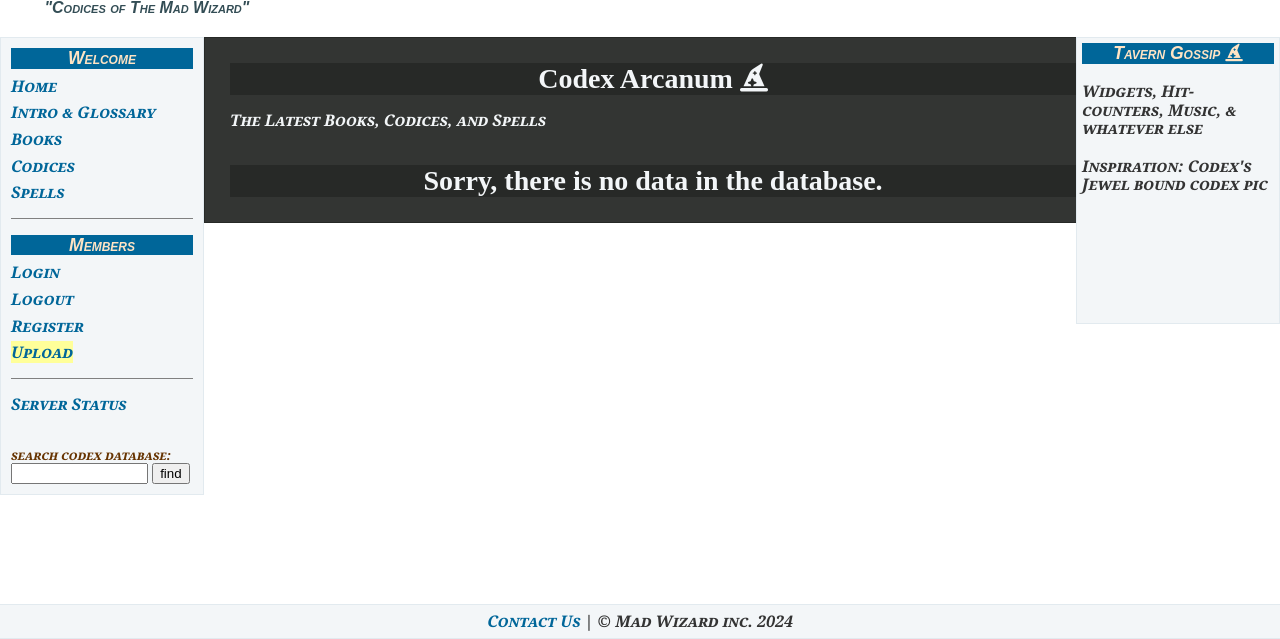
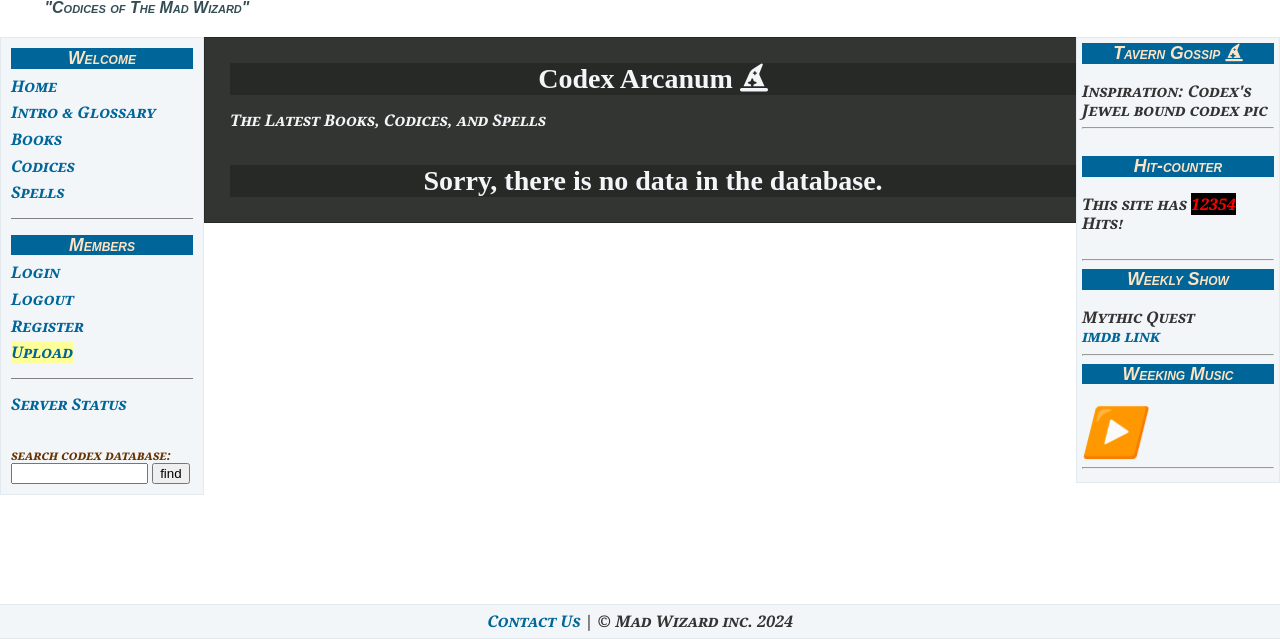
Before and after one commit to jmckirdy/Codex-Arcanum, a PHP site: page / in a window 1280 px wide. Shown: the part 161-800 px from the top of the page. Run offline with PHP 8.4, Linux system fonts and the light colour scheme; data that the repository does not hold is empty; some libraries are stand-ins or nearby versions.

Commit message:
modified `news` container to make some static things appear in it.

```diff
--- /dev/null
+++ b/library/startMusic.js
@@ -0,0 +1,9 @@
+function playMusic() {
+    const audioElement = document.getElementById("startMusic");
+    audioElement.play();
+
+    // When the audio ends, restart playback
+    audioElement.addEventListener('ended', function() {
+        audioElement.play();
+    });
+}
--- a/news.inc.php
+++ b/news.inc.php
@@ -1,24 +1,35 @@
+<style>
+    #hits {
+        color: red;
+        background-color: black;
+    }
+</style>
+
 <h3>Tavern Gossip <i class="fa-solid fa-hat-wizard"></i></h3>
-<br>Widgets, Hit-counters, Music, & whatever else<br>
+
 <br>Inspiration: Codex's Jewel bound codex pic
+<hr>
+
 <br>
+<h3>Hit-counter</h3>
+<br>This site has <span id="hits">12354</span> Hits!
+<br><br><hr>
+
+<h3>Weekly Show</h3>
 <?php
-
-// require_once('library/login.php');
-// $con = login();
-$con = mysqli_connect("localhost", "test", "test", "recipes") or die('Could not connect to server');
+$variable = 'Mythic Quest';
+echo "<br>$variable";
+?><br>
+<a href="https://www.imdb.com/title/tt8879940/">imdb link</a>
 
 
-$query = "SELECT date,title,article from news order by date desc limit 0,2";
-$result = mysqli_query($con, $query) or die(mysqli_error($con));
 
+<hr>
+<script src="library/startMusic.js"></script>
+<audio id="startMusic" src="assets/Hero_Quest_Piano.mp3"></audio>
 
-while($row=mysqli_fetch_array($result, MYSQLI_ASSOC))
-{
-    $date = $row['date'];
-    $title = $row['title'];
-    $article = $row['article'];
-    echo "<br>$date - <b>$title</b><br>$article<br><br>";
-}
-
-?>
+<!-- ⬇️  ⬇️ -->
+<h3>Weeking Music</h3>
+<br>
+<font size="14" onclick="playMusic()">▶️</font>
+<hr>
```
Also changed, not shown: assets/music.png (added), 1 other file.
